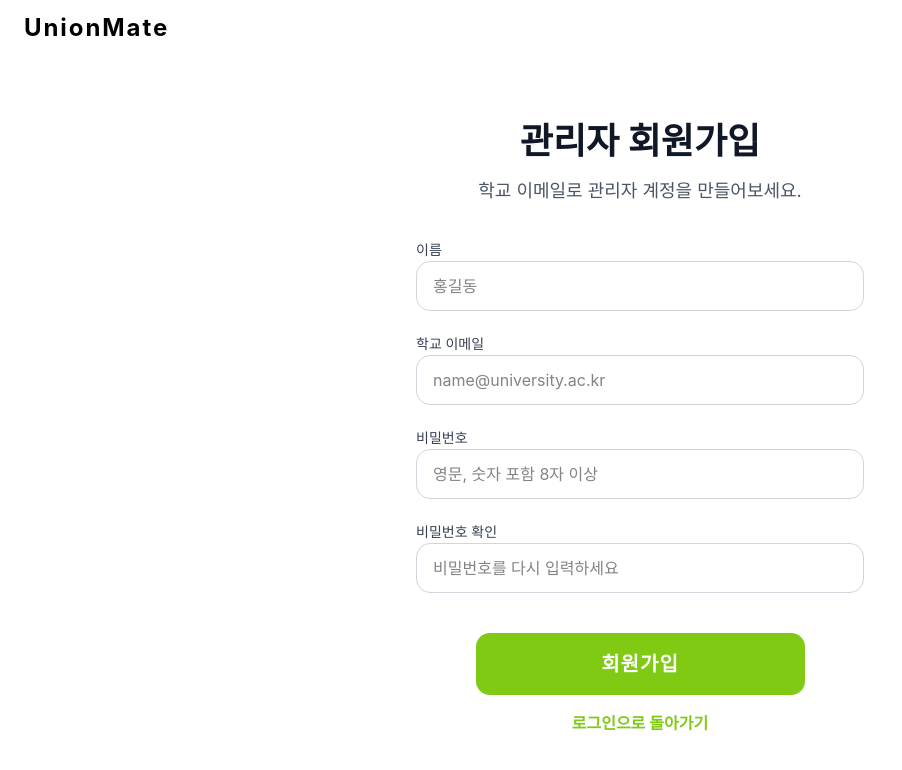
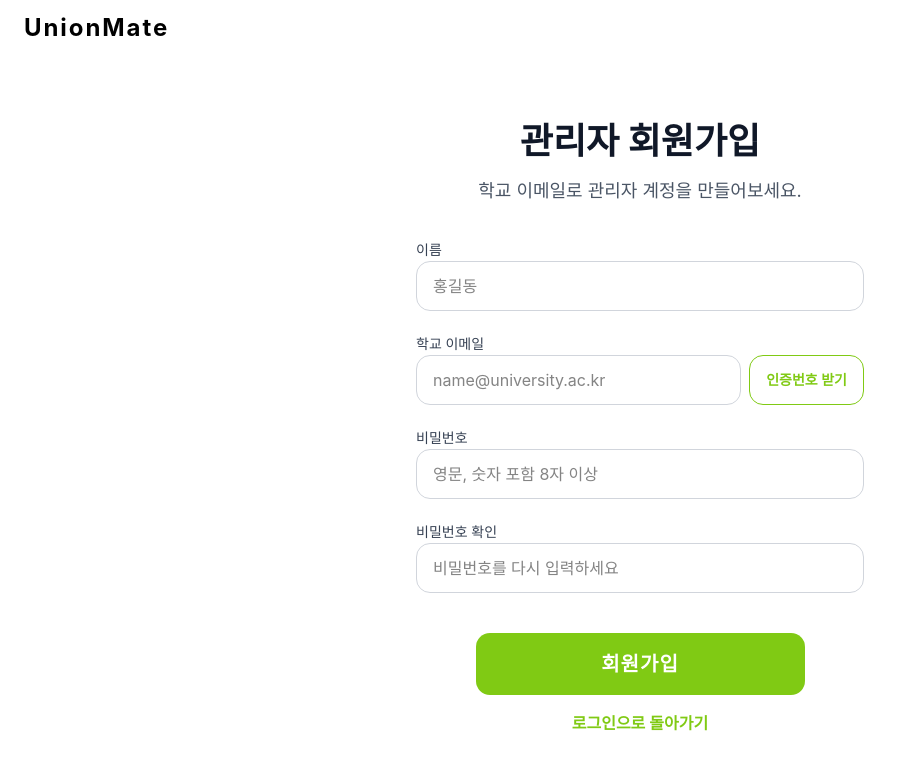
Before and after one commit to UnionMate/UnionMate-FE, a React (Vite) app: page /admin/register in a window 1280 px wide. Shown: the top 770 px of the page, without its empty margins (0-902 px from the left). Built offline with nearby package versions, Linux system fonts and the light colour scheme; no server answers; a web font is replaced by a local one.

Commit message:
feat: 최종 커밋

```diff
--- a/src/app/routes/Router.tsx
+++ b/src/app/routes/Router.tsx
@@ -18,7 +18,7 @@ import ApplicationListPage from "@/pages/applications/ApplicationListPage";
 import ApplicationEditPage from "@/pages/applications/ApplicationEditPage";
 import RecruitmentApplyPage from "@/pages/recruitment/RecruitmentApplyPage";
 import RecruitmentThankYouPage from "@/pages/recruitment/RecruitmentThankYouPage";
-import RecruitmentFinalResultPage from "@/pages/recruitment/RecruitmentFinalResultPage";
+import RecruitmentFinalResultPage from "@/features/recruitment/pages/RecruitmentFinalResultPage";
 
 export const router = createBrowserRouter([
   {
--- a/src/pages/admin/register/AdminRegisterPage.tsx
+++ b/src/pages/admin/register/AdminRegisterPage.tsx
@@ -10,7 +10,29 @@ const AdminRegisterPage = () => {
   const [password, setPassword] = useState("");
   const [confirmPassword, setConfirmPassword] = useState("");
   const [errorMessage, setErrorMessage] = useState("");
+  const [isVerificationRequested, setIsVerificationRequested] = useState(false);
+  const [verificationCode, setVerificationCode] = useState("");
+  const [verificationError, setVerificationError] = useState("");
   const { mutate, isPending } = useManagerRegister();
+
+  const handleRequestVerification = () => {
+    if (!email.trim()) {
+      setVerificationError("학교 이메일을 입력해주세요.");
+      return;
+    }
+    setVerificationError("");
+    // TODO: 연동되면 실제 API 호출로 교체
+    setIsVerificationRequested(true);
+  };
+
+  const handleVerifyCode = () => {
+    if (!verificationCode.trim()) {
+      setVerificationError("인증번호를 입력해주세요.");
+      return;
+    }
+    setVerificationError("");
+    // TODO: 연동되면 실제 인증 확인 로직으로 교체
+  };
 
   const handleRegister = () => {
     if (!name || !email || !password || !confirmPassword) {
@@ -72,13 +94,43 @@ const AdminRegisterPage = () => {
             <label className="text-sm font-medium text-gray-700">
               학교 이메일
             </label>
+            <div className="flex gap-2">
               <input
                 type="email"
                 value={email}
                 onChange={(event) => setEmail(event.target.value)}
                 placeholder="name@university.ac.kr"
-              className="w-full rounded-xl border border-gray-300 px-4 py-3 focus:outline-none focus:ring-2 focus:ring-primary focus:border-primary transition-colors duration-200"
+                className="flex-1 rounded-xl border border-gray-300 px-4 py-3 focus:outline-none focus:ring-2 focus:ring-primary focus:border-primary transition-colors duration-200"
               />
+              <button
+                type="button"
+                onClick={handleRequestVerification}
+                className="whitespace-nowrap rounded-xl border border-primary px-4 py-3 text-sm font-semibold text-primary transition hover:bg-primary/10"
+              >
+                인증번호 받기
+              </button>
+            </div>
+            {isVerificationRequested && (
+              <div className="flex gap-2 mt-3">
+                <input
+                  type="text"
+                  value={verificationCode}
+                  onChange={(event) => setVerificationCode(event.target.value)}
+                  placeholder="인증번호를 입력하세요"
+                  className="flex-1 rounded-xl border border-gray-300 px-4 py-3 focus:outline-none focus:ring-2 focus:ring-primary focus:border-primary transition-colors duration-200"
+                />
+                <button
+                  type="button"
+                  onClick={handleVerifyCode}
+                  className="whitespace-nowrap rounded-xl bg-primary px-4 py-3 text-sm font-semibold text-white transition hover:bg-primary/90"
+                >
+                  인증하기
+                </button>
+              </div>
+            )}
+            {verificationError && (
+              <p className="text-sm text-red-500">{verificationError}</p>
+            )}
           </div>
 
           <div className="space-y-2">
```
Lines whose indentation alone changed are shown as unchanged.
